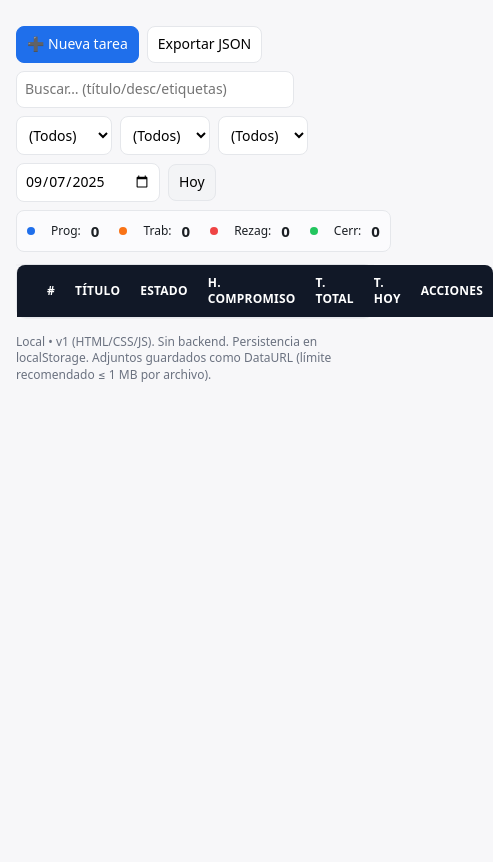
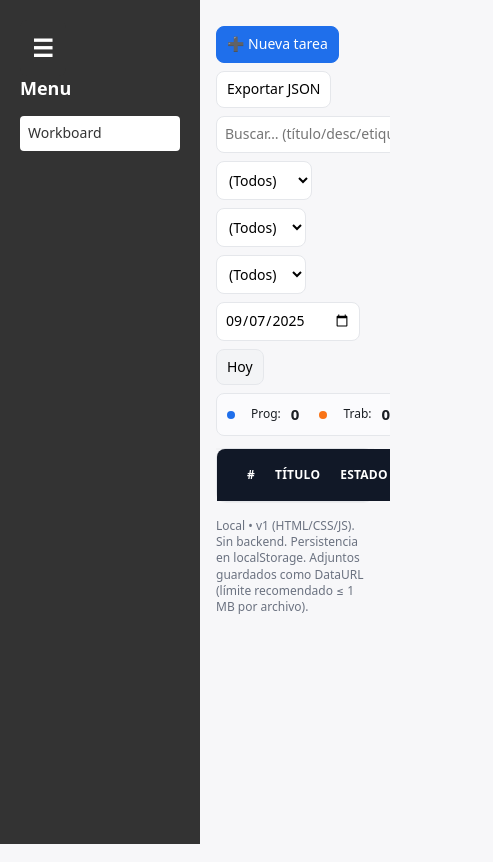
Before and after one commit to 1RV1NG-Y/workboard, a plain HTML site: page gestor_personal_tablero_v_1.html in a window 390 px wide. Shown: the whole page, 493 px wide, since content can reach past the window. Drawn offline with Linux system fonts and the light colour scheme.

Commit message:
Move hamburger toggle to sidebar and keep collapsed view visible

```diff
--- a/gestor_personal_tablero_v_1.html
+++ b/gestor_personal_tablero_v_1.html
@@ -7,6 +7,14 @@
   <link rel="stylesheet" href="style.css">
 </head>
   <body>
+    <aside class="sidebar">
+      <button class="burger" id="menuToggle">☰</button>
+      <h2>Menu</h2>
+      <nav>
+        <a href="#" class="active">Workboard</a>
+      </nav>
+    </aside>
+    <div class="content">
     <div class="container">
     <div class="header">
       <div class="toolbar">
@@ -164,6 +172,7 @@
       <button onclick="actions.programarHoy()">Programar hoy</button>
       <button onclick="actions.cerrar()">✅ Cerrar (requiere adjunto)</button>
     </div>
+    </div>
 
     <script src="script.js"></script>
   </body>
--- a/script.js
+++ b/script.js
@@ -491,3 +491,6 @@
   });
 
   // ====== Tip: click fuera cierra menú ====================================
+  document.getElementById('menuToggle')?.addEventListener('click', ()=>{
+    document.body.classList.toggle('collapsed');
+  });
--- a/style.css
+++ b/style.css
@@ -13,7 +13,16 @@
       --badge:#111827;   /* header de tabla negro gris */
     }
     html,body{height:100%}
-    body{margin:0;background:var(--bg);color:var(--ink);font:14px/1.35 system-ui, -apple-system, Segoe UI, Roboto, Ubuntu, Cantarell, "Helvetica Neue", Arial}
+    body{margin:0;background:var(--bg);color:var(--ink);font:14px/1.35 system-ui, -apple-system, Segoe UI, Roboto, Ubuntu, Cantarell, "Helvetica Neue", Arial;}
+      .sidebar{width:200px;position:fixed;top:0;bottom:0;left:0;background:#333;color:#fff;padding:20px;box-sizing:border-box;transition:width .3s}
+      .sidebar h2{margin-top:0;font-size:18px;color:#fff}
+      .sidebar a{display:block;color:#fff;text-decoration:none;margin:8px 0;padding:8px;border-radius:4px}
+      .sidebar a:hover,.sidebar a.active{background:#fff;color:#333}
+      .content{margin-left:200px;overflow:auto;transition:margin-left .3s}
+      body.collapsed .sidebar{width:60px;padding:10px}
+      body.collapsed .sidebar h2,body.collapsed .sidebar nav{display:none}
+      body.collapsed .content{margin-left:60px}
+      .burger{background:#333;border:0;color:#fff;padding:12px;border-radius:8px;cursor:pointer;font-size:24px;font-weight:bold}
     button, input, select, textarea{font:inherit}
     /* Layout */
     .container{max-width:1200px;margin:18px auto;padding:0 16px}
```
Lines whose indentation alone changed are shown as unchanged.
